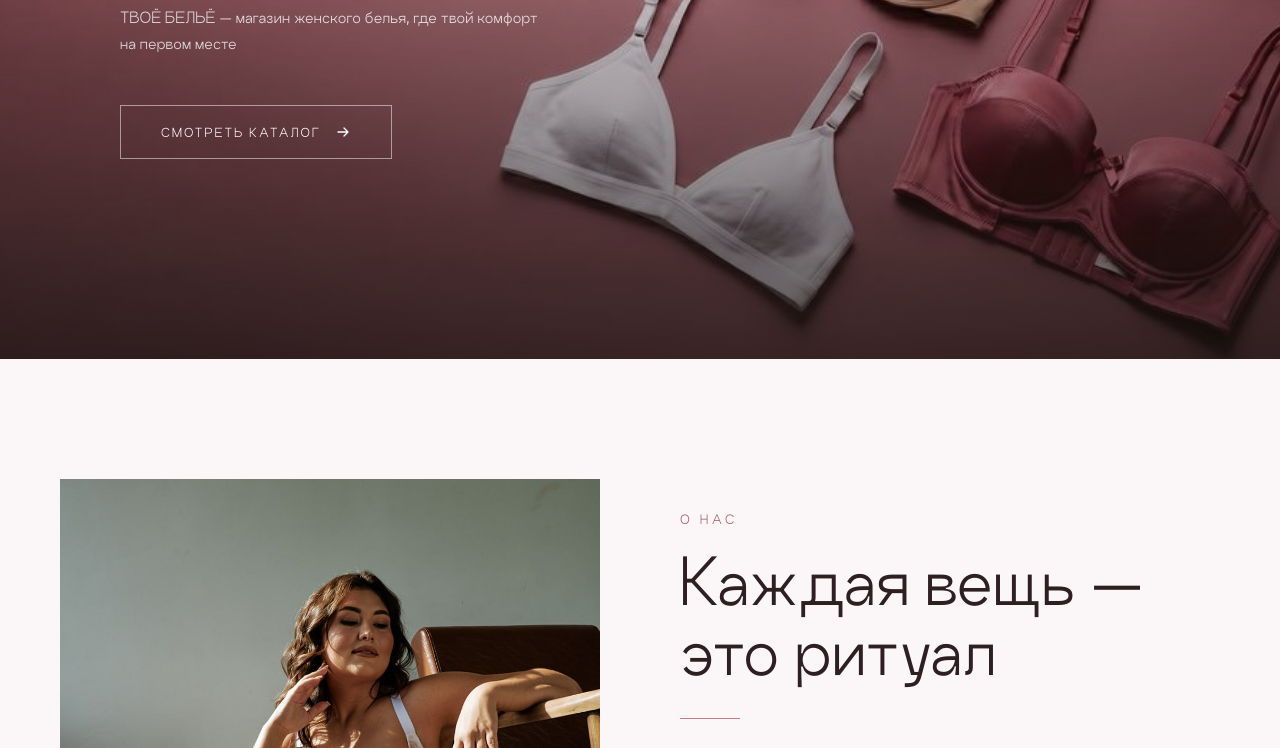
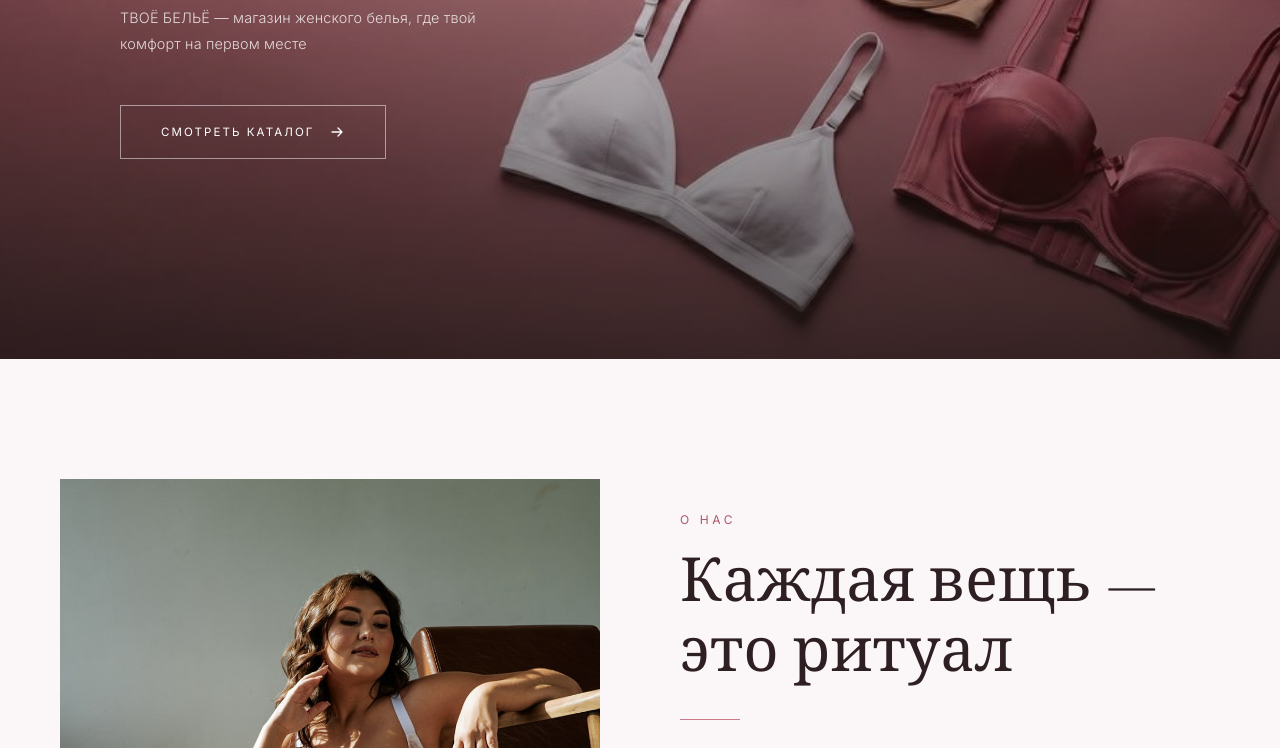
Before and after one commit to pinkfloydofthewall/tvoebelyopenza_site, a website: page index.html in a window 1280 px wide. Shown: the part 441-1189 px from the top of the page. Drawn offline with nearby package versions, Linux system fonts and the light colour scheme.

Commit message:
Revert to Cormorant Garamond + Inter fonts

```diff
--- a/styles.css
+++ b/styles.css
@@ -3,42 +3,7 @@
    styles.css
    ============================================================ */
 
-/* ── Craftwork Grotesk — фирменный шрифт ──────────────────── */
-@font-face {
-  font-family: 'Craftwork Grotesk';
-  src: url('fonts/CraftworkGrotesk-Regular.otf') format('opentype');
-  font-weight: 400;
-  font-style: normal;
-  font-display: swap;
-}
-@font-face {
-  font-family: 'Craftwork Grotesk';
-  src: url('fonts/CraftworkGrotesk-Medium.otf') format('opentype');
-  font-weight: 500;
-  font-style: normal;
-  font-display: swap;
-}
-@font-face {
-  font-family: 'Craftwork Grotesk';
-  src: url('fonts/CraftworkGrotesk-SemiBold.otf') format('opentype');
-  font-weight: 600;
-  font-style: normal;
-  font-display: swap;
-}
-@font-face {
-  font-family: 'Craftwork Grotesk';
-  src: url('fonts/CraftworkGrotesk-Bold.otf') format('opentype');
-  font-weight: 700;
-  font-style: normal;
-  font-display: swap;
-}
-@font-face {
-  font-family: 'Craftwork Grotesk';
-  src: url('fonts/CraftworkGrotesk-Heavy.otf') format('opentype');
-  font-weight: 900;
-  font-style: normal;
-  font-display: swap;
-}
+@import url('https://fonts.googleapis.com/css2?family=Cormorant+Garamond:ital,wght@0,300;0,400;0,500;0,600;1,300;1,400;1,500&family=Inter:wght@300;400;500&display=swap');
 
 /* ── Reset & Base ─────────────────────────────────────────── */
 *, *::before, *::after {
@@ -59,8 +24,8 @@
   --white:       #FFFFFF;
   --black:       #1C1214;
 
-  --font-serif:  'Craftwork Grotesk', system-ui, sans-serif;
-  --font-sans:   'Craftwork Grotesk', system-ui, sans-serif;
+  --font-serif:  'Cormorant Garamond', Georgia, serif;
+  --font-sans:   'Inter', system-ui, sans-serif;
 
   --transition-smooth: cubic-bezier(0.4, 0, 0.2, 1);
   --transition-elegant: cubic-bezier(0.25, 0.46, 0.45, 0.94);
```
